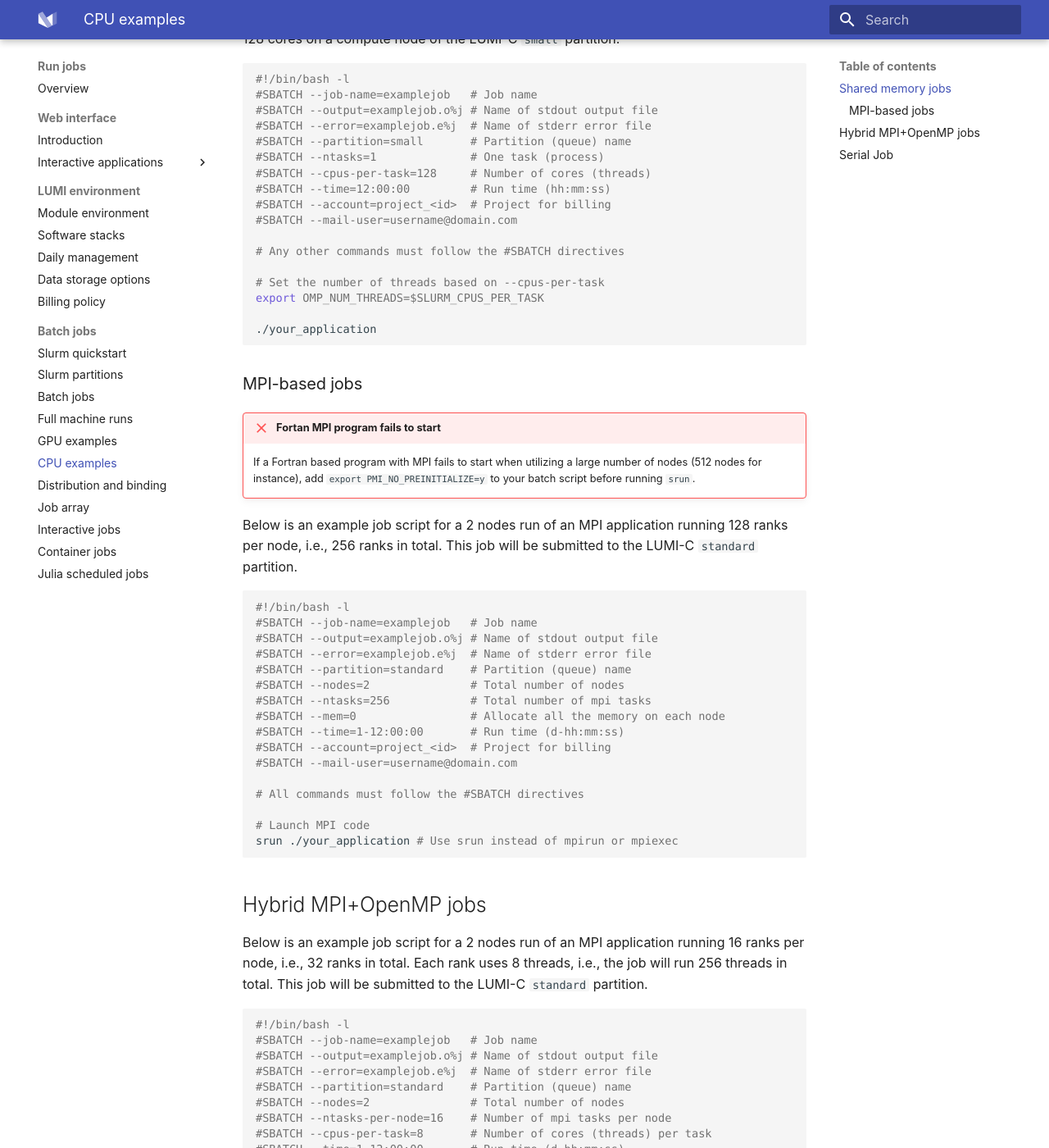
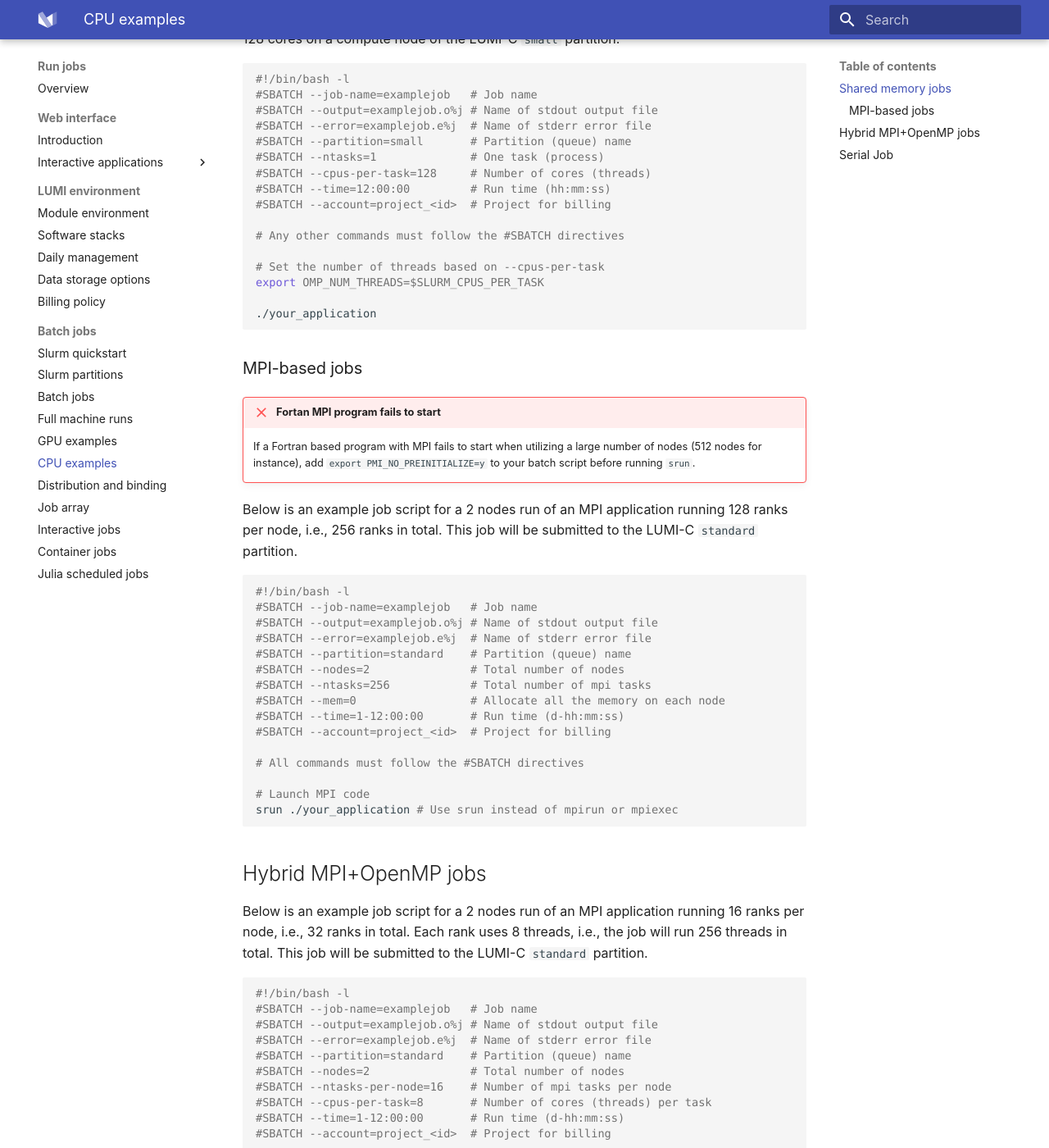
Before and after one commit to Lumi-supercomputer/lumi-userguide, an MkDocs documentation site: the page built from docs/runjobs/scheduled-jobs/lumic-job.md, in a window 1280 px wide and 1400 px high, scrolled down 579 px. Shown: the whole window at 82% size. Built offline with MkDocs 1.6.1 and Material for MkDocs 9.7.7, drawn with Linux system fonts in a browser that asks for light colours; some of the changed text lies outside the part shown.

Commit message:
Remove the email address from jobs in lumic-job.md

````diff
--- a/docs/runjobs/scheduled-jobs/lumic-job.md
+++ b/docs/runjobs/scheduled-jobs/lumic-job.md
@@ -33,7 +33,6 @@
 #SBATCH --cpus-per-task=128     # Number of cores (threads)
 #SBATCH --time=12:00:00         # Run time (hh:mm:ss)
 #SBATCH --account=project_<id>  # Project for billing
-#SBATCH --mail-user=username@domain.com
 
 # Any other commands must follow the #SBATCH directives
 
@@ -65,7 +64,6 @@
 #SBATCH --mem=0                 # Allocate all the memory on each node
 #SBATCH --time=1-12:00:00       # Run time (d-hh:mm:ss)
 #SBATCH --account=project_<id>  # Project for billing
-#SBATCH --mail-user=username@domain.com
 
 # All commands must follow the #SBATCH directives
 
@@ -91,7 +89,6 @@
 #SBATCH --cpus-per-task=8       # Number of cores (threads) per task
 #SBATCH --time=1-12:00:00       # Run time (d-hh:mm:ss)
 #SBATCH --account=project_<id>  # Project for billing
-#SBATCH --mail-user=username@domain.com
 
 # All commands must follow the #SBATCH directives
 
@@ -116,7 +113,6 @@
 #SBATCH --ntasks=1              # One task (process)
 #SBATCH --time=00:15:00         # Run time (hh:mm:ss)
 #SBATCH --account=project_<id>  # Project for billing
-#SBATCH --mail-user=username@domain.com
 
 ./your_application
 ```
````
